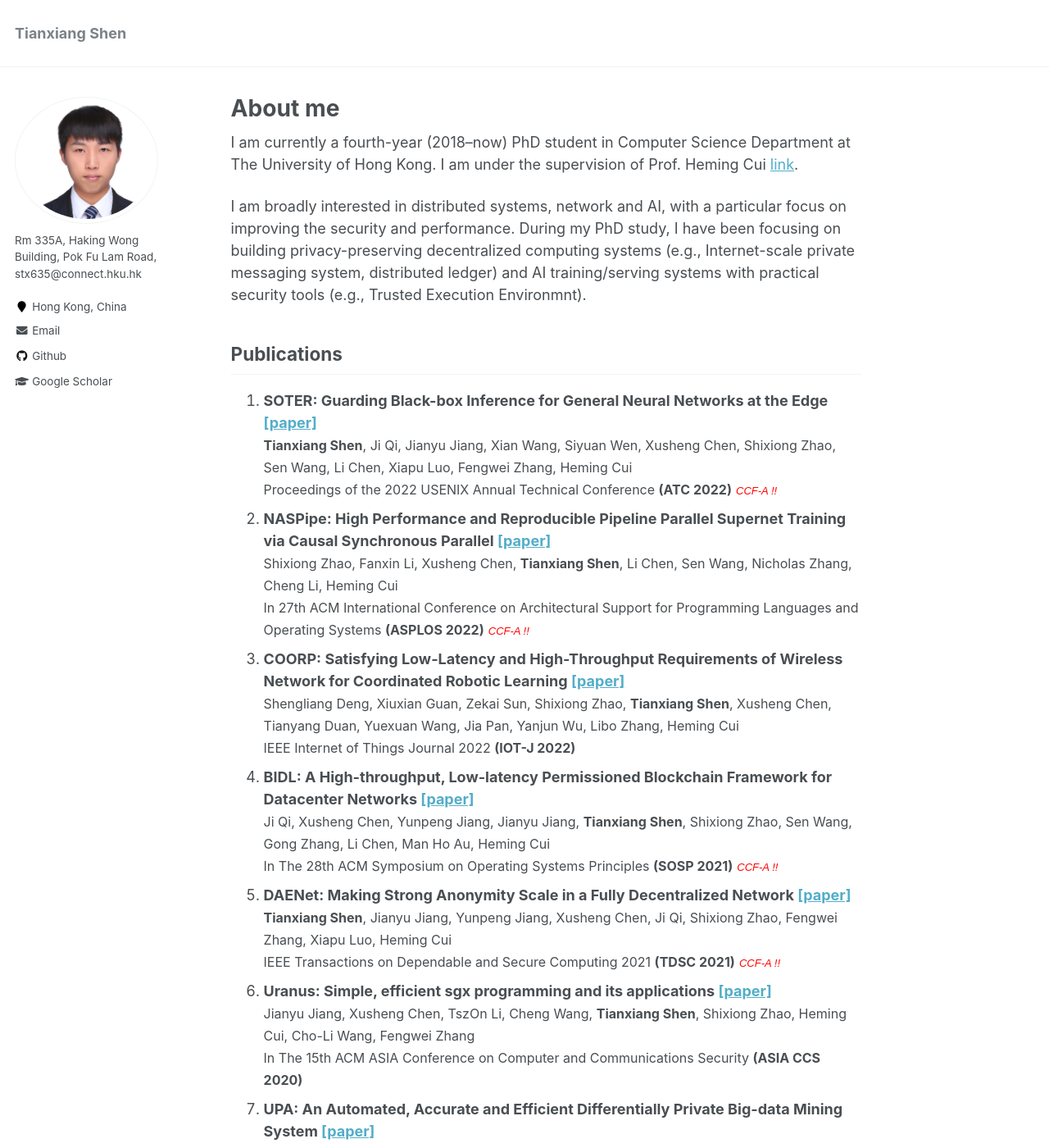
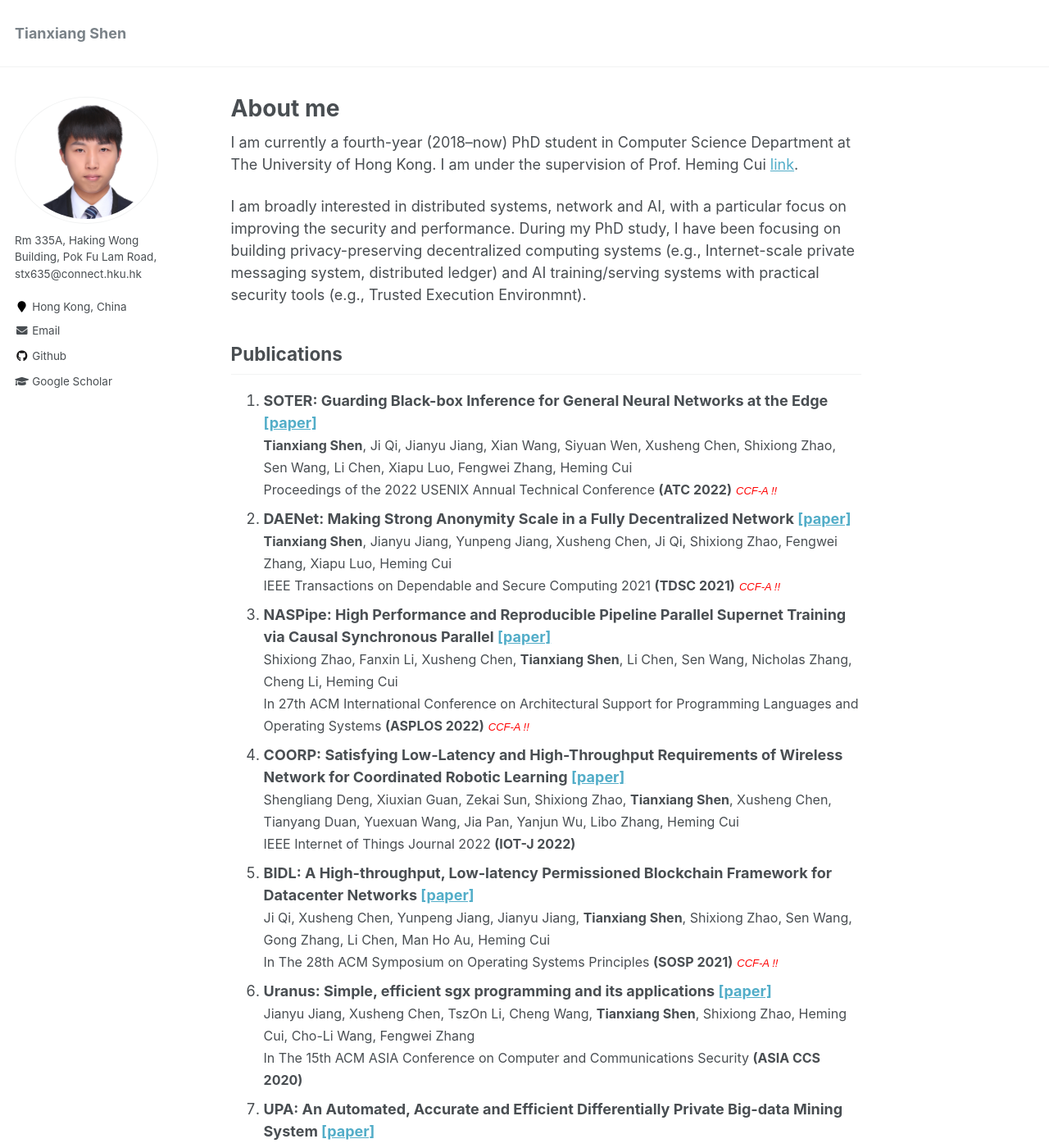
Before and after one commit to tianxiang999/tianxiang999.github.io, a Jekyll site: the page built from _pages/about.md, in a window 1280 px wide and 1400 px high. Shown: the whole window at 82% size. Built offline with Jekyll 4.4.1, drawn with Linux system fonts in a browser that asks for light colours; comment, search, counter and statistics services are not loaded.

Commit message:
Update about.md

```diff
--- a/_pages/about.md
+++ b/_pages/about.md
@@ -27,32 +27,32 @@ Publications
    Fengwei Zhang, Heming Cui<br>Proceedings of the 2022 USENIX Annual Technical Conference <strong>(ATC
    2022)</strong></font><font size="2" face="arial" color="red"><i>CCF-A !!</i></font>
 
-2. <strong>NASPipe: High Performance and Reproducible Pipeline Parallel Supernet
+2. <strong>DAENet: Making Strong Anonymity Scale in a Fully Decentralized Network [[paper]](https://ieeexplore.ieee.org/document/9328493)</strong>
+  <br>
+   <font size="3"><strong>Tianxiang Shen</strong>, Jianyu Jiang, Yunpeng Jiang,
+   Xusheng Chen, Ji Qi, Shixiong Zhao, Fengwei Zhang, Xiapu Luo, Heming
+   Cui<br>IEEE Transactions on Dependable and Secure Computing 2021 <strong>(TDSC 2021)</strong></font><font size="2" face="arial" color="red"><i>CCF-A !!</i></font>
+
+3. <strong>NASPipe: High Performance and Reproducible Pipeline Parallel Supernet
    Training via Causal Synchronous Parallel [[paper]](https://i.cs.hku.hk/~heming/papers/asplos22-naspipe.pdf) </strong>
   <br>
    <font size="3">Shixiong Zhao, Fanxin Li, Xusheng Chen, <strong>Tianxiang
    Shen</strong>, Li Chen, Sen Wang, Nicholas Zhang, Cheng Li, Heming
    Cui<br>In 27th ACM International Conference on Architectural Support for Programming Languages and Operating Systems <strong>(ASPLOS 2022)</strong></font><font size="2" face="arial" color="red"><i>CCF-A !!</i></font>
 
-3. <strong>COORP: Satisfying Low-Latency and High-Throughput Requirements of Wireless Network for Coordinated Robotic Learning [[paper]](https://i.cs.hku.hk/~heming/papers/iotj22-coorp.pdf)</strong>
+4. <strong>COORP: Satisfying Low-Latency and High-Throughput Requirements of Wireless Network for Coordinated Robotic Learning [[paper]](https://i.cs.hku.hk/~heming/papers/iotj22-coorp.pdf)</strong>
   <br>
    <font size="3">Shengliang Deng, Xiuxian Guan, Zekai Sun, Shixiong Zhao, <strong>Tianxiang
    Shen</strong>, Xusheng Chen, Tianyang Duan, Yuexuan Wang, Jia Pan, Yanjun Wu,
    Libo Zhang, Heming Cui<br>IEEE Internet of Things Journal 2022 <strong>(IOT-J
    2022)</strong></font>
 
-4. <strong>BIDL: A High-throughput, Low-latency Permissioned Blockchain
+5. <strong>BIDL: A High-throughput, Low-latency Permissioned Blockchain
   Framework for Datacenter Networks [[paper]](https://i.cs.hku.hk/~heming/papers/sosp21-bidl.pdf)</strong>
   <br>
    <font size="3">Ji Qi, Xusheng Chen, Yunpeng Jiang, Jianyu Jiang,
    <strong>Tianxiang Shen</strong>, Shixiong Zhao, Sen Wang, Gong Zhang, Li
    Chen, Man Ho Au, Heming Cui<br>In The 28th ACM Symposium on Operating Systems Principles <strong>(SOSP 2021)</strong></font><font size="2" face="arial" color="red"><i>CCF-A !!</i></font>
-
-5. <strong>DAENet: Making Strong Anonymity Scale in a Fully Decentralized Network [[paper]](https://ieeexplore.ieee.org/document/9328493)</strong>
-  <br>
-   <font size="3"><strong>Tianxiang Shen</strong>, Jianyu Jiang, Yunpeng Jiang,
-   Xusheng Chen, Ji Qi, Shixiong Zhao, Fengwei Zhang, Xiapu Luo, Heming
-   Cui<br>IEEE Transactions on Dependable and Secure Computing 2021 <strong>(TDSC 2021)</strong></font><font size="2" face="arial" color="red"><i>CCF-A !!</i></font>
 
 6. <strong>Uranus: Simple, efficient sgx programming and its applications [[paper]](https://i.cs.hku.hk/~heming/papers/asiaccs20-uranus.pdf)</strong>
   <br>
```
